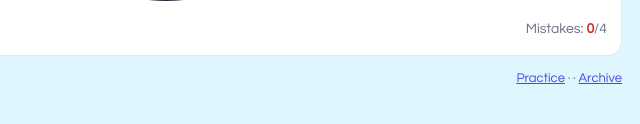
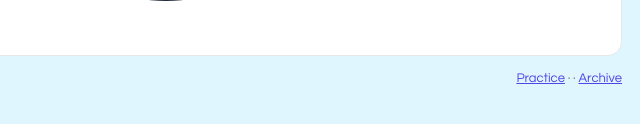
Before and after one commit to markapaa/geoquads-demo, a plain HTML site: page index.html in a window 1280 px wide. Shown: the part 470-594 px from the top of the page, 468-1108 px from the left. Drawn offline with Linux system fonts and the light colour scheme.

Commit message:
Update index.html

```diff
--- a/index.html
+++ b/index.html
@@ -40,10 +40,12 @@
         <button id="shuffleBtn" class="btn-secondary">Shuffle</button>
       </div>
 
-      <div class="status">
-        <div id="message" class="msg"></div>
-        <div>Mistakes: <span id="mistakes" class="lives">0</span>/<span id="maxLives">4</span></div>
-      </div>
+<div class="status">
+  <div id="message" class="msg"></div>
+  <div class="lives">
+    <span id="hearts" class="hearts" aria-live="polite" title="Lives"></span>
+  </div>
+</div>
     </div>
 
     <div class="footer">
```
